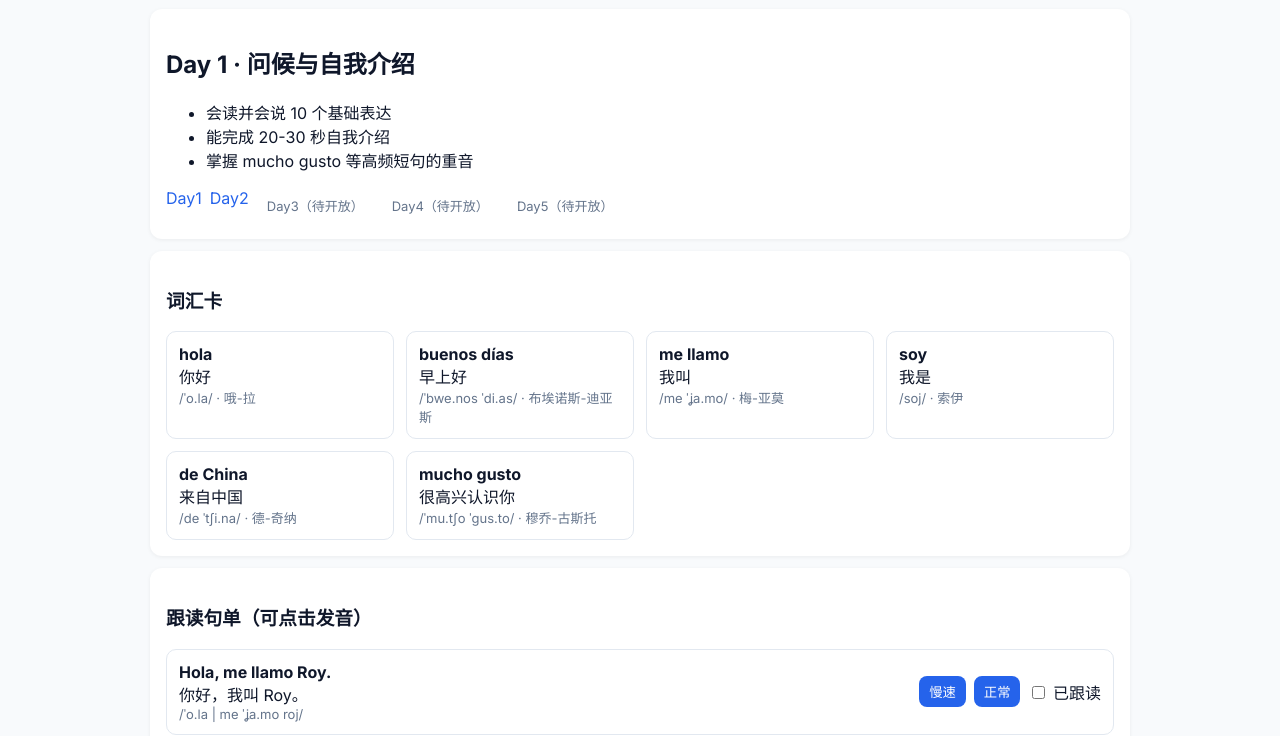
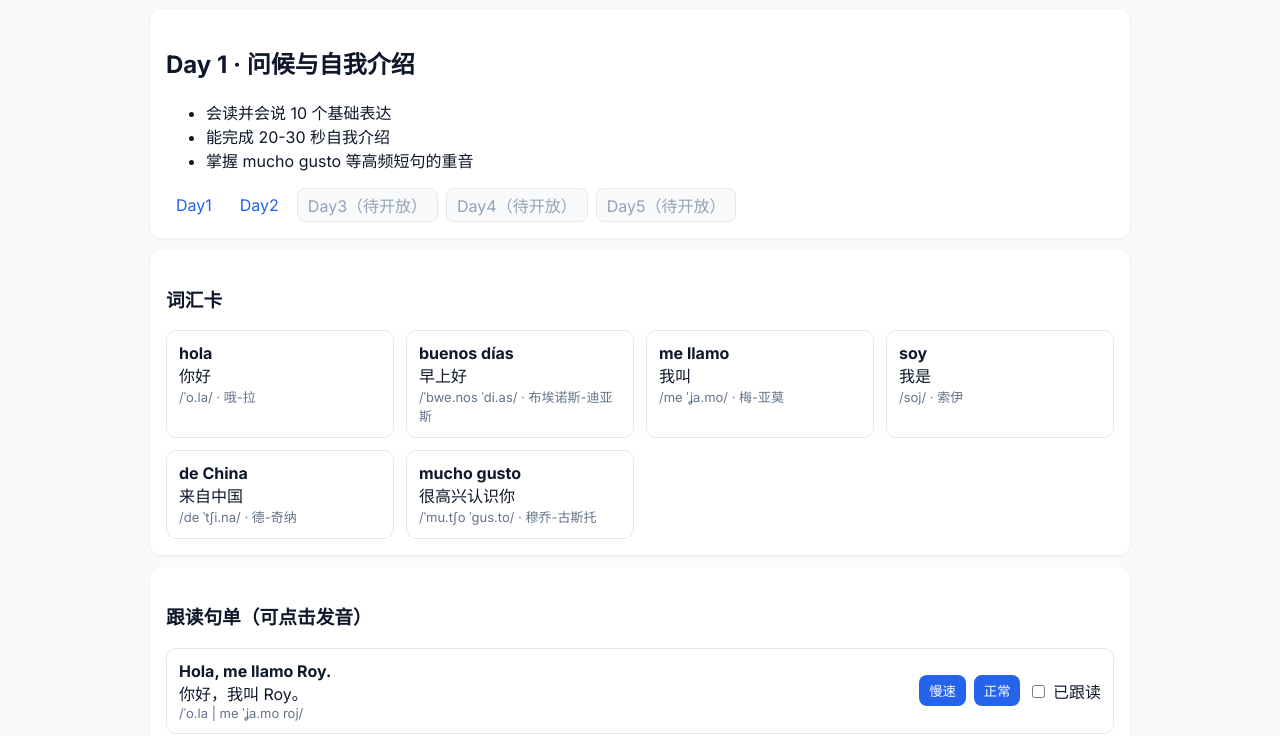
Before and after one commit to Endif030/Endif030.github.io, a plain HTML site: page spanish-learning-studio/index.html in a window 1280 px wide. Shown: the part 100-836 px from the top of the page. Drawn offline with Linux system fonts and the light colour scheme.

Commit message:
fix: align day nav item heights and disabled style

```diff
--- a/spanish-learning-studio/css/style.css
+++ b/spanish-learning-studio/css/style.css
@@ -17,5 +17,20 @@ button { border: 0; background: #2563eb; color: white; padding: 6px 10px; border
   box-shadow: 0 4px 12px rgba(0,0,0,.18);
 }
 .hidden { display:none; }
-.nav { display: flex; gap: 8px; margin-top: 8px; }
-.nav a { color: #2563eb; text-decoration: none; }
+.nav { display: flex; gap: 8px; margin-top: 8px; flex-wrap: wrap; }
+.nav-item {
+  display: inline-flex;
+  align-items: center;
+  height: 34px;
+  padding: 0 10px;
+  border-radius: 8px;
+  box-sizing: border-box;
+  font-size: 16px;
+}
+.nav a.nav-item { color: #2563eb; text-decoration: none; }
+.nav-disabled {
+  color: #94a3b8;
+  background: #f8fafc;
+  border: 1px solid #e2e8f0;
+  cursor: not-allowed;
+}
--- a/spanish-learning-studio/index.html
+++ b/spanish-learning-studio/index.html
@@ -18,11 +18,11 @@
       <h2 id="title"></h2>
       <ul id="goals"></ul>
       <div class="nav">
-        <a href="index.html?day=day-001">Day1</a>
-        <a href="index.html?day=day-002">Day2</a>
-        <span class="muted" style="padding:8px 10px;">Day3（待开放）</span>
-        <span class="muted" style="padding:8px 10px;">Day4（待开放）</span>
-        <span class="muted" style="padding:8px 10px;">Day5（待开放）</span>
+        <a class="nav-item" href="index.html?day=day-001">Day1</a>
+        <a class="nav-item" href="index.html?day=day-002">Day2</a>
+        <span class="nav-item nav-disabled" aria-disabled="true">Day3（待开放）</span>
+        <span class="nav-item nav-disabled" aria-disabled="true">Day4（待开放）</span>
+        <span class="nav-item nav-disabled" aria-disabled="true">Day5（待开放）</span>
       </div>
     </section>
 
```
